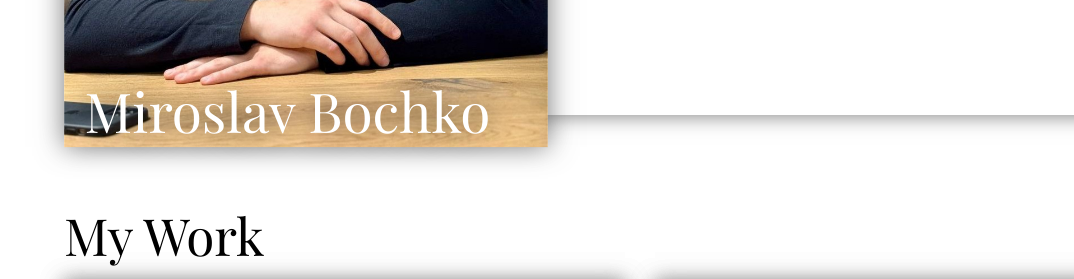
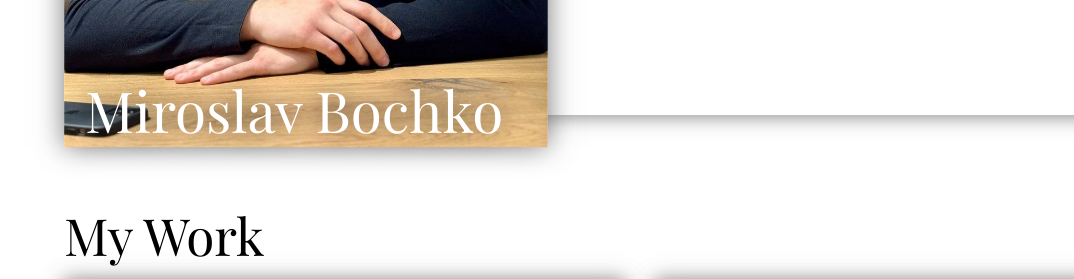
Before and after one commit to Miroslavv99/Home-Page, a website built with webpack: page public/index.html in a window 1280 px wide. Shown: the part 439-718 px from the top of the page, 0-1074 px from the left. Built offline with nearby package versions, Linux system fonts and the light colour scheme; files whose address does not match are found by name; a web font is replaced by a local one.

Commit message:
fix: fixed figecaption font size

```diff
--- a/src/styles/styles.css
+++ b/src/styles/styles.css
@@ -377,7 +377,7 @@ footer figure {
   }
 
   figcaption {
-    font-size: 3.3vw;
+    font-size: 3.4vw;
   }
 
   .links {
```
